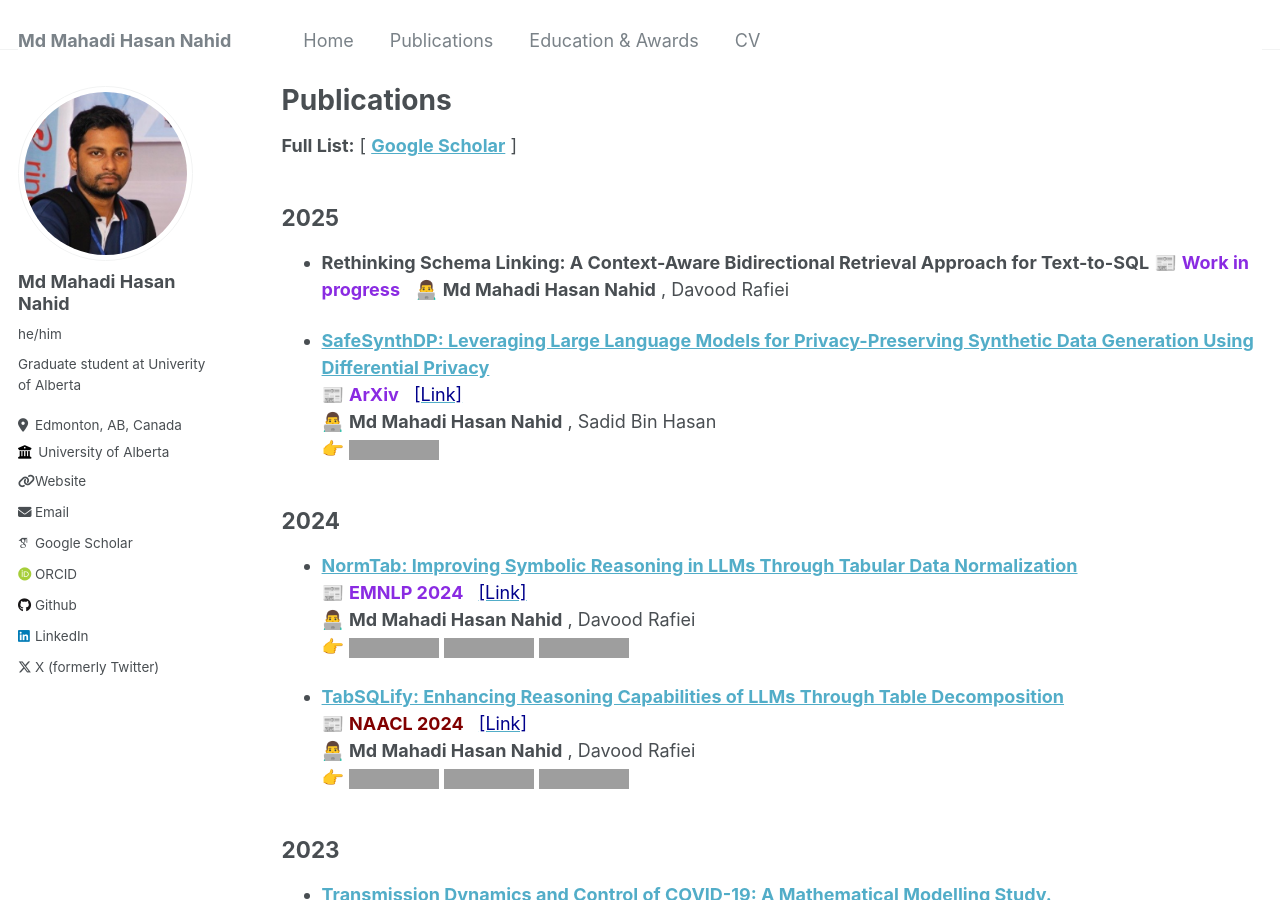
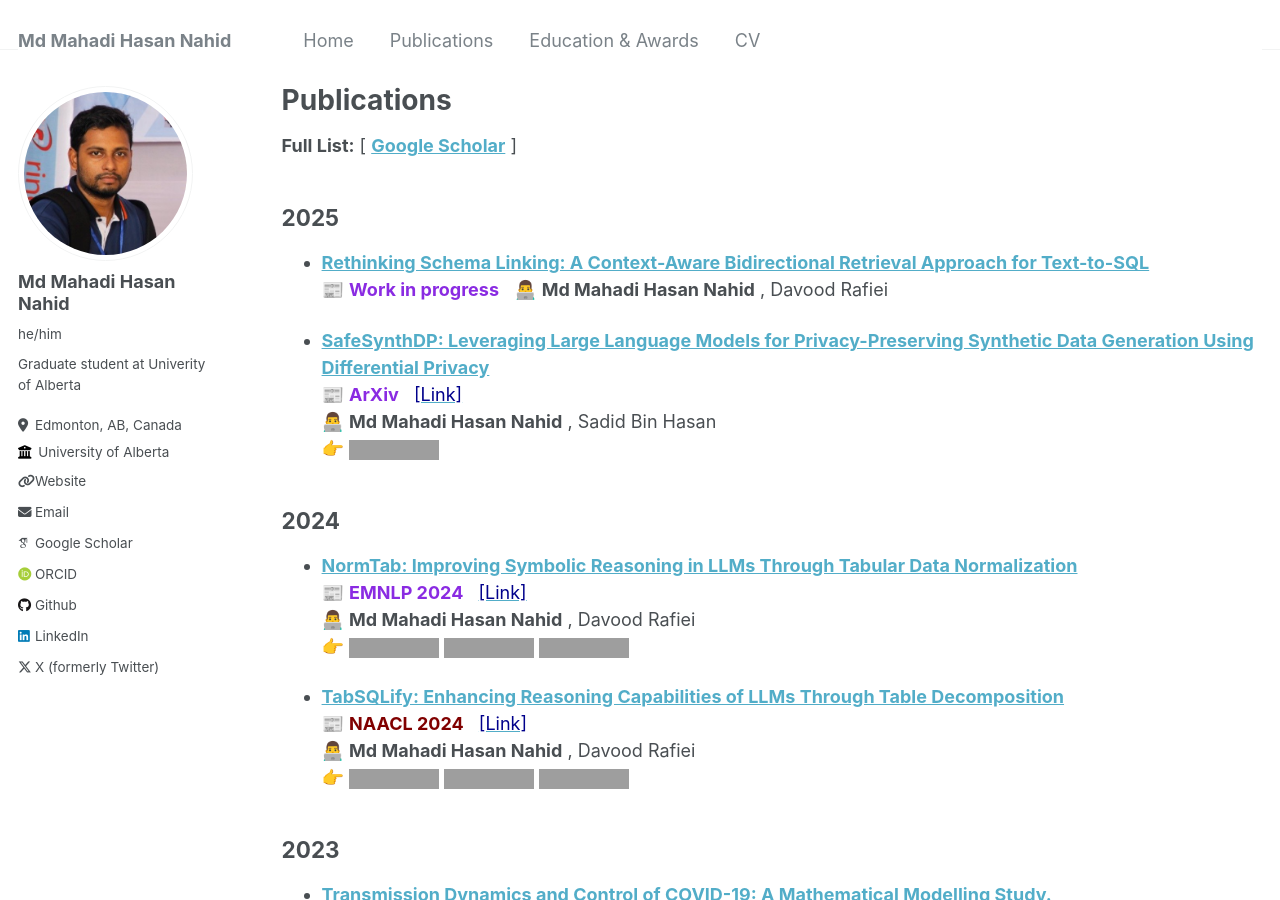
Before and after one commit to mahadi-nahid/mahadi-nahid.github.io, a Jekyll site: the page built from _pages/publications.md, in a window 1280 px wide and 900 px high. Built offline with Jekyll 4.4.1, drawn with Linux system fonts in a browser that asks for light colours; some web fonts are replaced; grey boxes are pictures that could not be loaded.

```diff
--- a/_pages/publications.md
+++ b/_pages/publications.md
@@ -14,7 +14,7 @@ author_profile: true
 [comment]: # <br/>
 
 ## 2025
-* **Rethinking Schema Linking: A Context-Aware Bidirectional Retrieval Approach for Text-to-SQL**
+* [**Rethinking Schema Linking: A Context-Aware Bidirectional Retrieval Approach for Text-to-SQL**]() <br/>
 📰 <span style ="color:BlueViolet"> **Work in progress** &nbsp; </span>
 👨‍💻 **Md Mahadi Hasan Nahid** , Davood Rafiei <br/>
 
```
